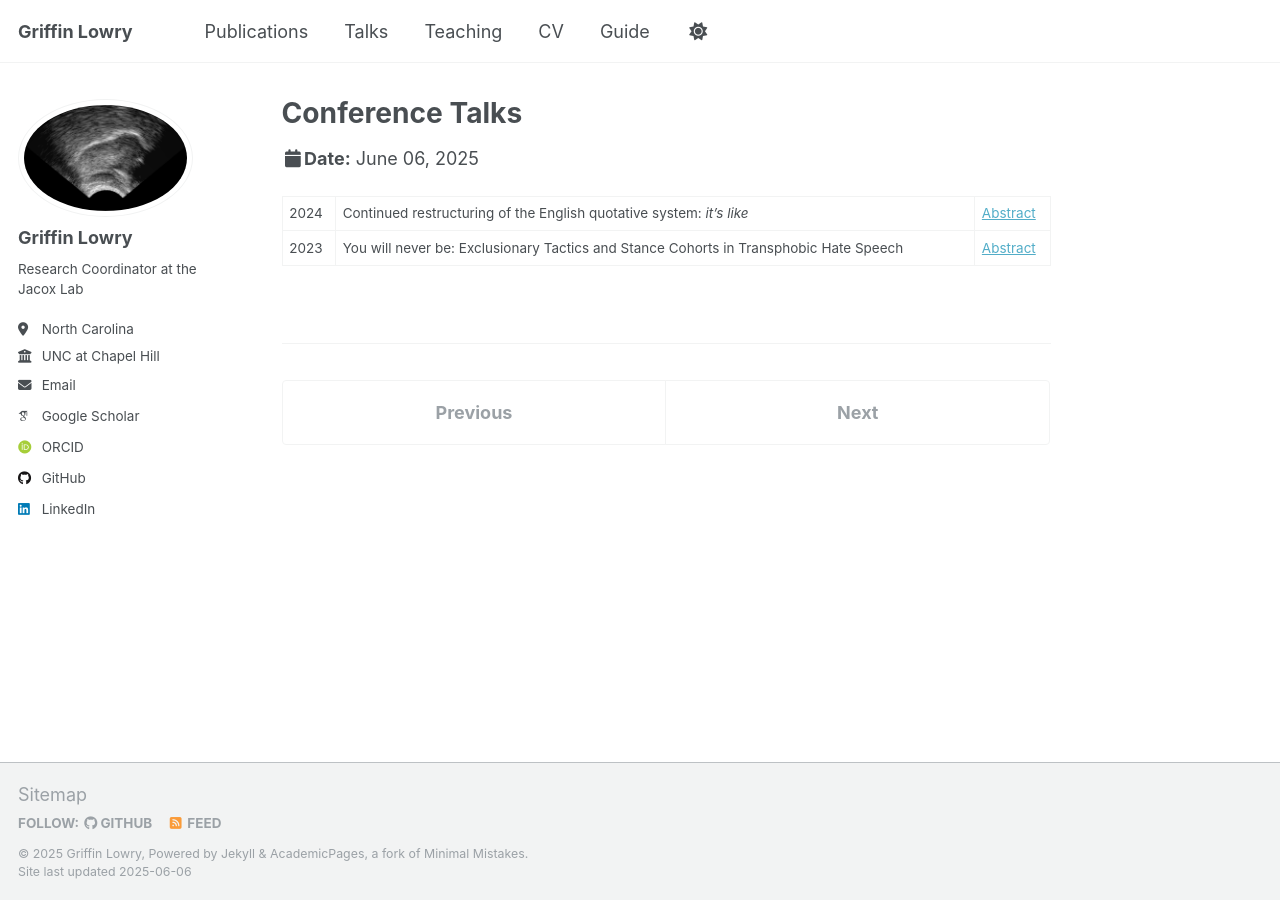
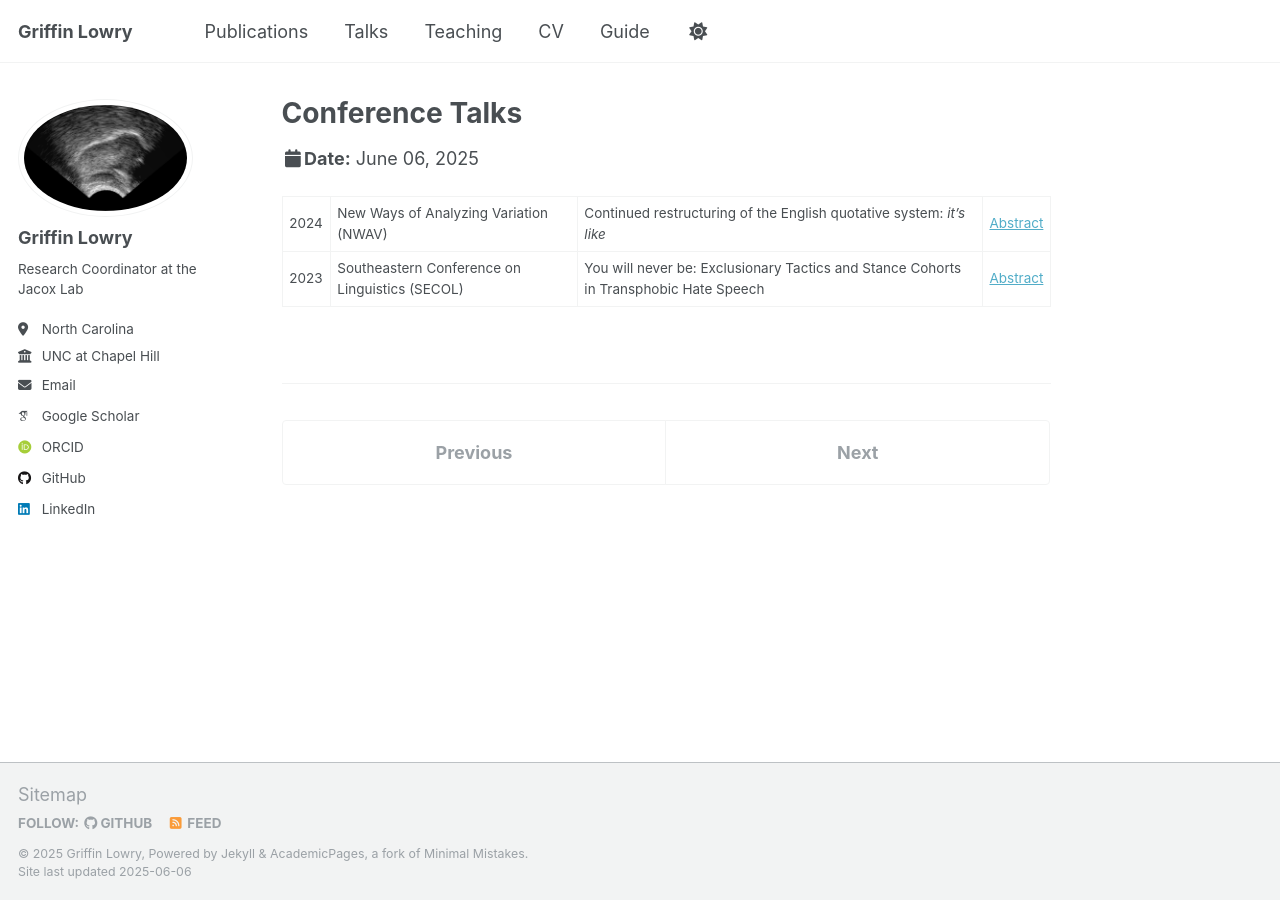
Before and after one commit to griffinlowry/griffinlowry.github.io, a Jekyll site: the page built from _talks/conference_talks.md, in a window 1280 px wide. Built offline with Jekyll 4.4.1, drawn with Linux system fonts in a browser that asks for light colours; some web fonts are replaced.

Commit message:
Update conference_talks.md

```diff
--- a/_talks/conference_talks.md
+++ b/_talks/conference_talks.md
@@ -4,5 +4,5 @@
 type: "Poster"
 permalink: /talks/conference_talks
 ---
-| 2024   | Continued restructuring of the English quotative system: *it's like*| [Abstract](https://griffinlowry.github.io/files/abstract_nwav_like.pdf) |
-| 2023   | You will never be: Exclusionary Tactics and Stance Cohorts in Transphobic Hate Speech| [Abstract](https://griffinlowry.github.io/files/SECOL_abstract.pdf) |
+| 2024 | New Ways of Analyzing Variation (NWAV) | Continued restructuring of the English quotative system: *it's like*| [Abstract](https://griffinlowry.github.io/files/abstract_nwav_like.pdf) |
+| 2023 | Southeastern Conference on Linguistics (SECOL) | You will never be: Exclusionary Tactics and Stance Cohorts in Transphobic Hate Speech| [Abstract](https://griffinlowry.github.io/files/SECOL_abstract.pdf) |
```
